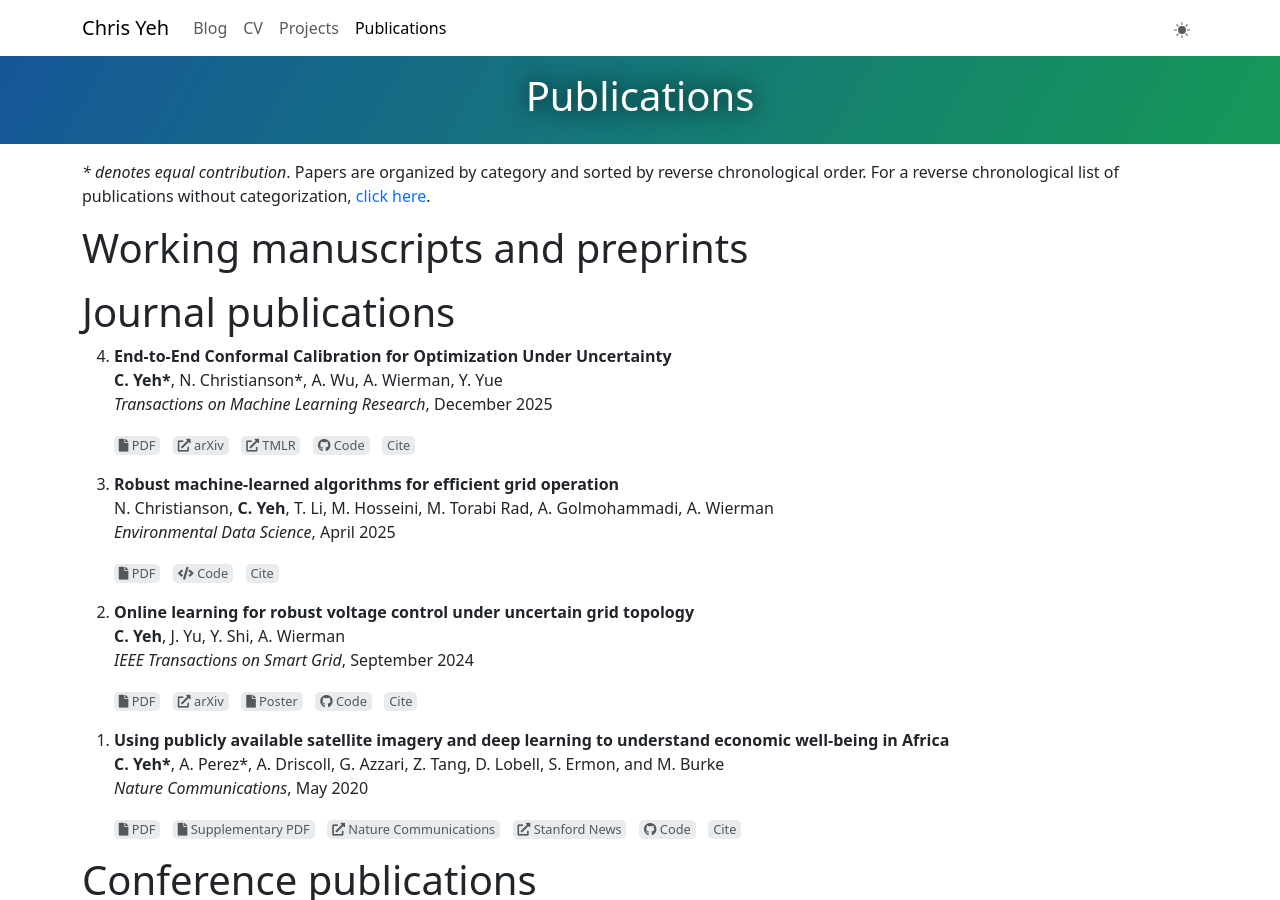
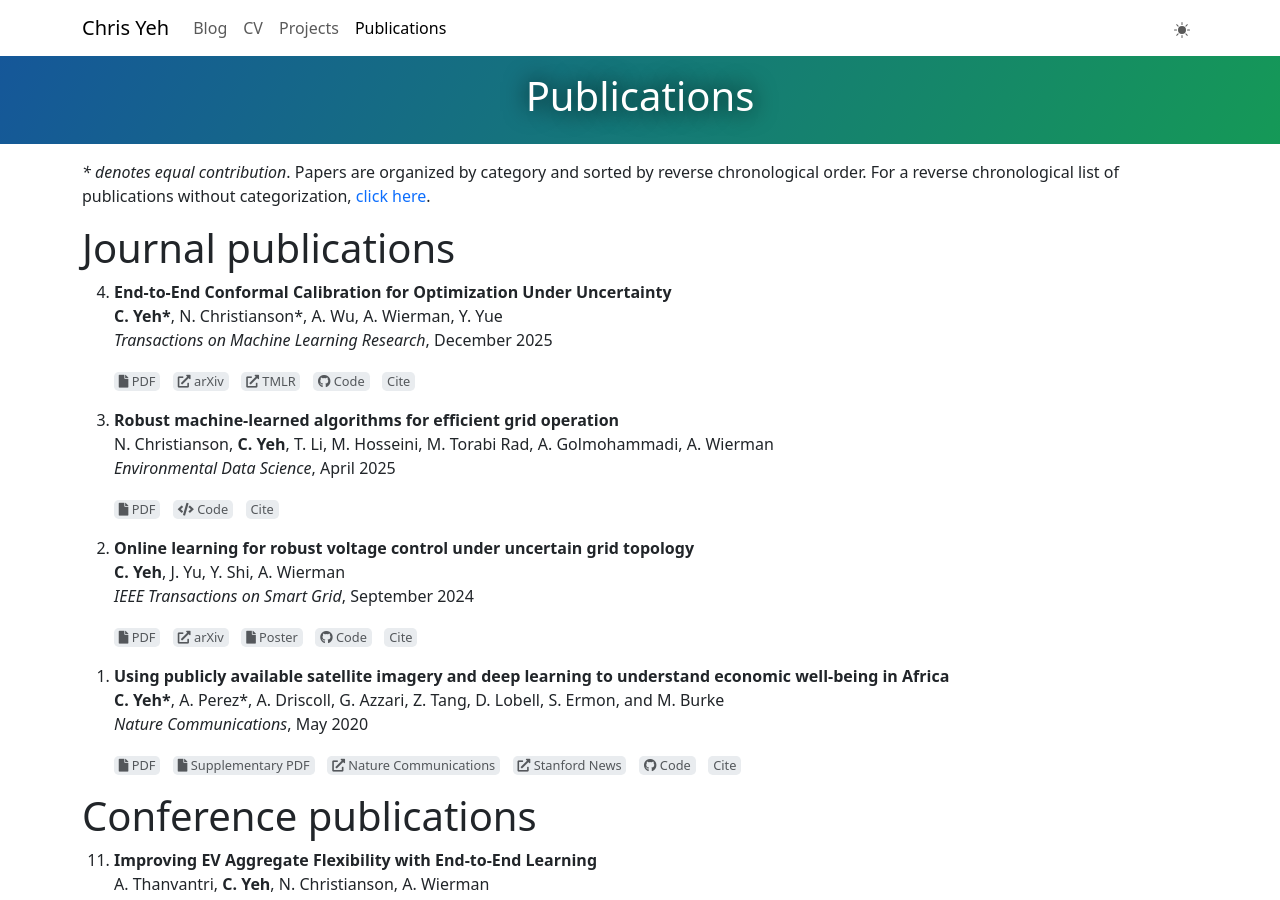
Before and after one commit to chrisyeh96/chrisyeh96.github.io, a Jekyll site: the page built from publications.md, in a window 1280 px wide and 900 px high. Built offline with Jekyll 4.4.1, drawn with Linux system fonts in a browser that asks for light colours.

Commit message:
Publications: hide preprints section if none exist

```diff
--- a/publications.md
+++ b/publications.md
@@ -14,25 +14,29 @@ use_fontawesome: true
 
 _* denotes equal contribution_. Papers are organized by category and sorted by reverse chronological order. For a reverse chronological list of publications without categorization, [click here](./publications_chronological/).
 
+{%- assign counter = 0 -%}
+
+{%- assign preprints = site.data.publications
+  | where_exp: "pub", "pub.hidden != true"
+  | where: "venue_type", "preprint"
+-%}
+{%- assign num_preprints = preprints | size -%}
+{% if num_preprints > 0 %}
 # Working manuscripts and preprints
 
 <ol reversed>
-{%- assign counter = 0 -%}
-{%- for pub in site.data.publications -%}
-  {%- if pub.hidden -%}{%- continue -%}{%- endif -%}
-  {%- if pub.venue_type == "preprint" -%}
+{%- for pub in preprints -%}
   {% include publication_item.html pub=pub counter=counter %}
   {%- assign counter = counter | plus: 1 -%}
-  {%- endif -%}
 {%- endfor -%}
 </ol>
+{% endif %}
 
 # Journal publications
 
 <ol reversed>
 {%- for pub in site.data.publications -%}
-  {%- if pub.hidden -%}{%- continue -%}{%- endif -%}
-  {%- if pub.venue_type == "journal" -%}
+  {%- if pub.venue_type == "journal" and pub.hidden != true -%}
   {% include publication_item.html pub=pub counter=counter %}
   {%- assign counter = counter | plus: 1 -%}
   {%- endif -%}
@@ -43,8 +47,7 @@ _* denotes equal contribution_. Papers are organized by category and sorted by r
 
 <ol reversed>
 {%- for pub in site.data.publications -%}
-  {%- if pub.hidden -%}{%- continue -%}{%- endif -%}
-  {%- if pub.venue_type == "conference" -%}
+  {%- if pub.venue_type == "conference" and pub.hidden != true -%}
   {% include publication_item.html pub=pub counter=counter %}
   {%- assign counter = counter | plus: 1 -%}
   {%- endif -%}
@@ -55,8 +58,7 @@ _* denotes equal contribution_. Papers are organized by category and sorted by r
 
 <ol reversed>
 {%- for pub in site.data.publications -%}
-  {%- if pub.hidden -%}{%- continue -%}{%- endif -%}
-  {%- if pub.venue_type == "workshop" -%}
+  {%- if pub.venue_type == "workshop" and pub.hidden != true -%}
   {% include publication_item.html pub=pub counter=counter %}
   {%- assign counter = counter | plus: 1 -%}
   {%- endif -%}
@@ -67,8 +69,7 @@ _* denotes equal contribution_. Papers are organized by category and sorted by r
 
 <ol reversed>
 {%- for pub in site.data.publications -%}
-  {%- if pub.hidden -%}{%- continue -%}{%- endif -%}
-  {%- if pub.venue_type == "other" -%}
+  {%- if pub.venue_type == "other" and pub.hidden != true -%}
   {% include publication_item.html pub=pub counter=counter %}
   {%- assign counter = counter | plus: 1 -%}
   {%- endif -%}
```
